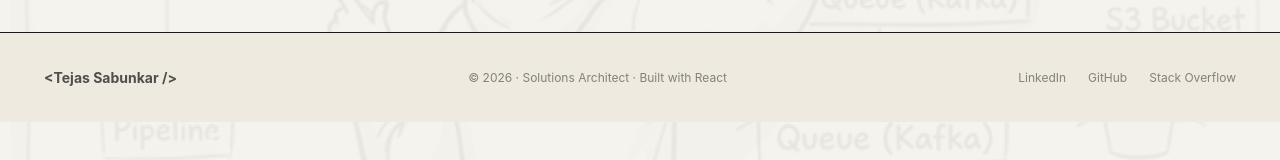
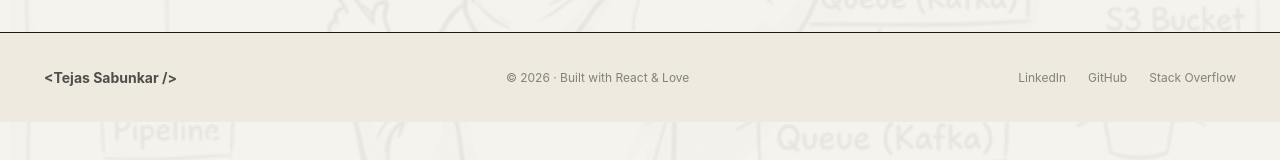
Before and after one commit to tsabunkar/portfolio, a React (Vite) app: page /article/1 in a window 1280 px wide. Shown: the part 456-616 px from the top of the page. Built offline with nearby package versions, Linux system fonts and the light colour scheme.

Commit message:
update footer

```diff
--- a/src/components/layout/Footer/index.jsx
+++ b/src/components/layout/Footer/index.jsx
@@ -12,9 +12,7 @@ const Footer = memo(function Footer() {
       <div className={styles.inner}>
         <span className={styles.logo}>&lt;Tejas Sabunkar /&gt;</span>
 
-        <span className={styles.copy}>
-          © 2026 · Solutions Architect · Built with React
-        </span>
+        <span className={styles.copy}>© 2026 · Built with React & Love</span>
 
         <nav className={styles.links} aria-label="Footer social links">
           {CONNECT_LINKS.map(({ label, url, accent }) => (
```
